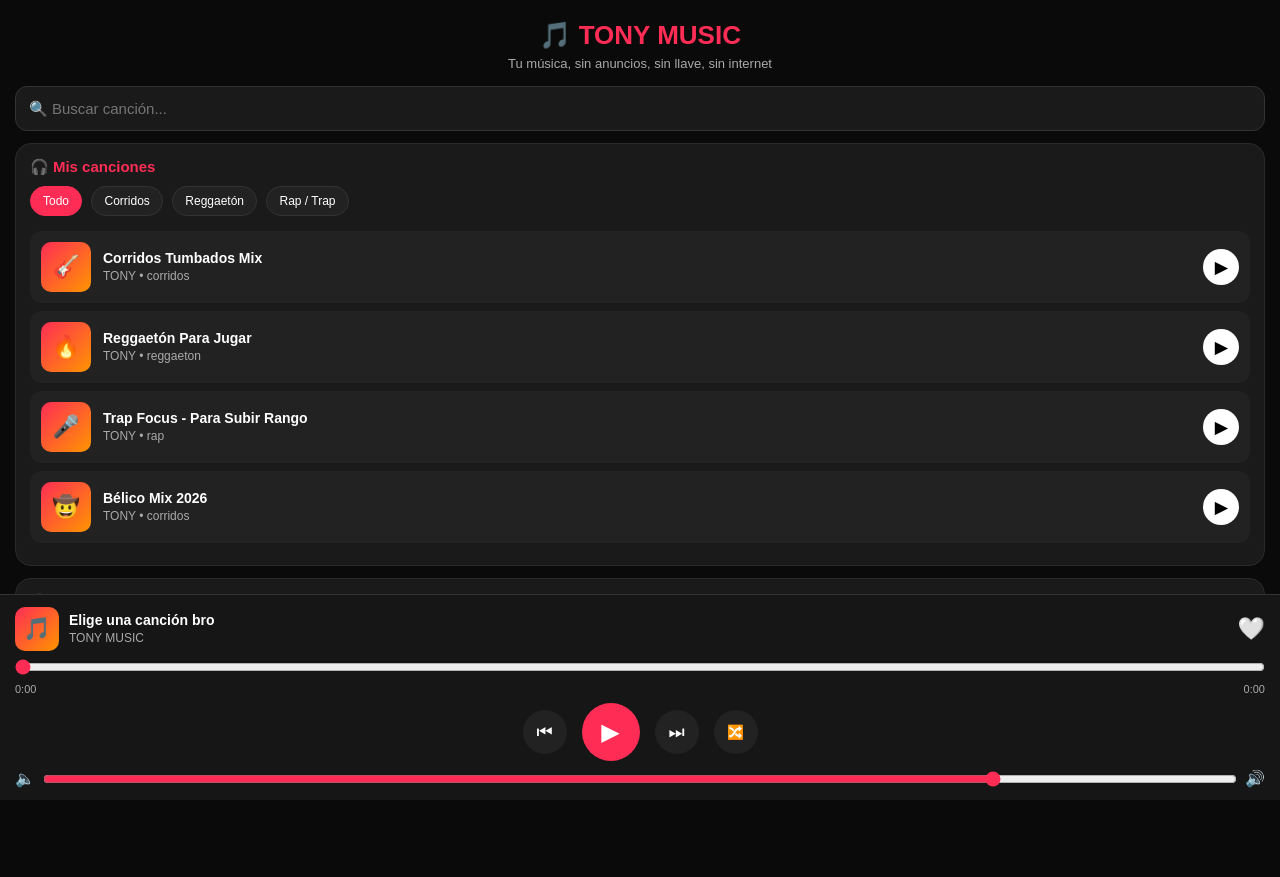
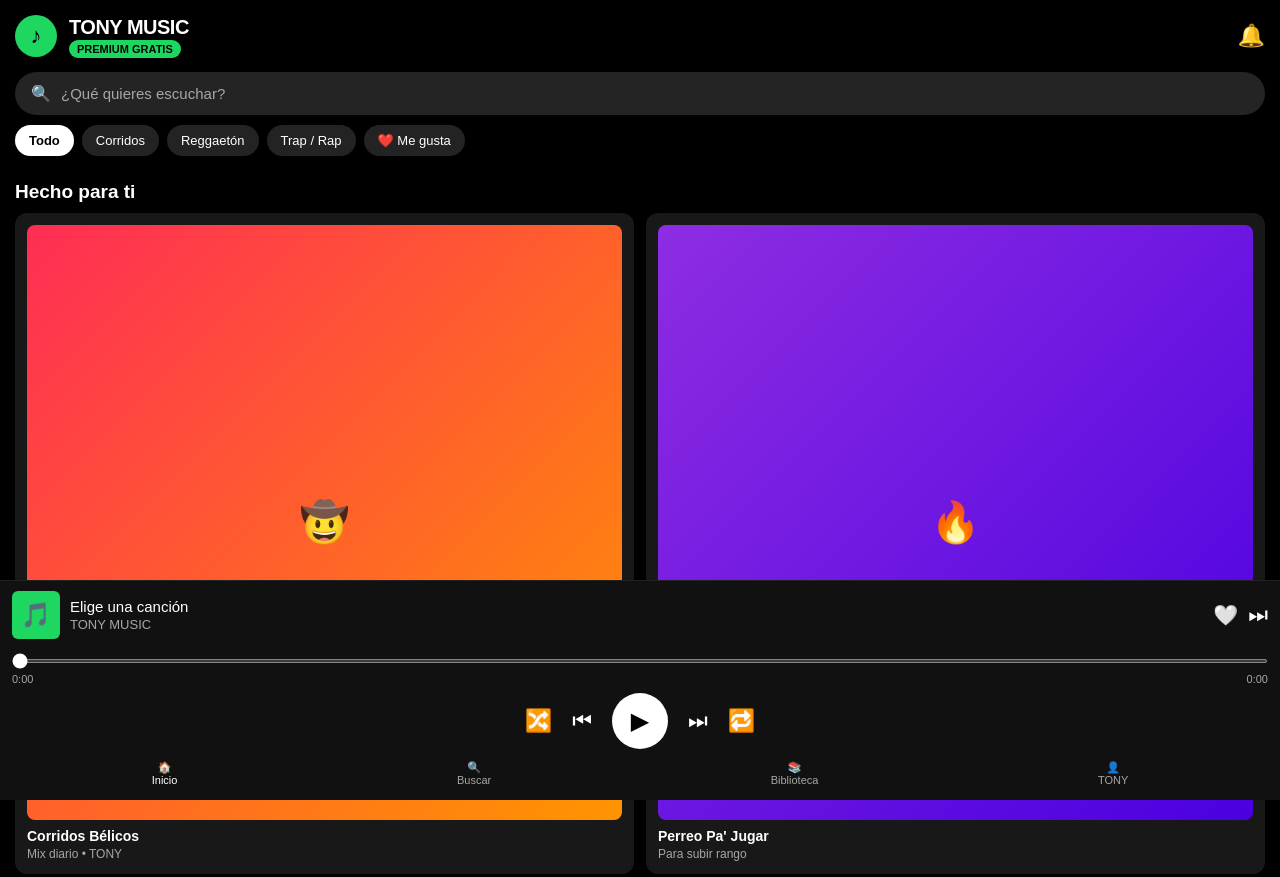
Before and after one commit to angelajjdbdmsl/tony-music, a plain HTML site: page index.html in a window 1280 px wide. Shown: the top 877 px of the page. Drawn offline with Linux system fonts and the light colour scheme.

Commit message:
Actualizar index.html

```diff
--- a/index.html
+++ b/index.html
@@ -3,81 +3,121 @@
 <head>
 <meta charset="UTF-8">
 <meta name="viewport" content="width=device-width, initial-scale=1.0">
-<title>TONY MUSIC</title>
+<title>TONY MUSIC - Como 【entity-Spotify¦canonical_name=Spotify】</title>
 <style>
   *{margin:0;padding:0;box-sizing:border-box;font-family:Arial,sans-serif}
-  body{background:#0a0a0a;color:#fff;padding:15px;padding-bottom:120px}
-  h1{text-align:center;color:#ff2d55;font-size:26px;margin:5px 0}
-  p{text-align:center;color:#aaa;font-size:13px;margin-bottom:15px}
-  .search{width:100%;padding:13px;border-radius:12px;border:1px solid #333;background:#1a1a1a;color:#fff;font-size:15px;margin-bottom:12px;outline:none}
-  .card{background:#1a1a1a;border:1px solid #2a2a2a;border-radius:16px;padding:14px;margin-bottom:12px}
-  .card h2{font-size:15px;color:#ff2d55;margin-bottom:10px}
-  .song{display:flex;align-items:center;gap:12px;padding:11px;background:#222;border-radius:12px;margin-bottom:8px;cursor:pointer}
-  .song.active{background:#ff2d55}
-  .cover{width:50px;height:50px;border-radius:10px;background:linear-gradient(135deg,#ff2d55,#ff9500);display:flex;align-items:center;justify-content:center;font-size:22px;flex-shrink:0;overflow:hidden}
+  body{background:#000;color:#fff;padding-bottom:140px}
+  /* HEADER TIPO 【entity-SPOTIFY¦canonical_name=Spotify】 */
+  .header{position:sticky;top:0;background:#000;padding:15px;display:flex;align-items:center;gap:12px;z-index:10}
+  .logo{width:42px;height:42px;background:#1ed760;border-radius:50%;display:flex;align-items:center;justify-content:center;font-size:22px;color:#000;font-weight:bold}
+  .header b{font-size:20px;letter-spacing:-0.5px}
+  .header span{font-size:11px;background:#1ed760;color:#000;padding:3px 8px;border-radius:20px;font-weight:bold}
+  .search-bar{margin:0 15px;background:#242424;border-radius:30px;padding:12px 16px;display:flex;gap:10px;align-items:center}
+  .search-bar input{background:none;border:none;outline:none;color:#fff;width:100%;font-size:15px}
+  .search-bar input::placeholder{color:#a7a7a7}
+  /* CHIPS */
+  .chips{display:flex;gap:8px;padding:10px 15px;overflow-x:auto;white-space:nowrap}
+  .chip{background:#232323;padding:8px 14px;border-radius:20px;font-size:13px;cursor:pointer;flex-shrink:0}
+  .chip.active{background:#fff;color:#000;font-weight:bold}
+  /* SECCION */
+  h2{font-size:19px;padding:15px 15px 10px}
+  .grid{display:grid;grid-template-columns:1fr 1fr;gap:12px;padding:0 15px}
+  .playlist-card{background:#181818;border-radius:12px;padding:12px;cursor:pointer}
+  .playlist-card:active{background:#282828}
+  .playlist-card .img{width:100%;aspect-ratio:1;border-radius:8px;display:flex;align-items:center;justify-content:center;font-size:40px;margin-bottom:8px}
+  .playlist-card b{font-size:14px;display:block;white-space:nowrap;overflow:hidden;text-overflow:ellipsis}
+  .playlist-card span{font-size:12px;color:#a7a7a7}
+  /* LISTA TIPO SPOTIFY */
+  .song{display:flex;align-items:center;gap:12px;padding:10px 15px;cursor:pointer}
+  .song.active{background:#1a1a1a}
+  .num{width:20px;text-align:center;color:#a7a7a7;font-size:13px}
+  .cover{width:52px;height:52px;border-radius:6px;display:flex;align-items:center;justify-content:center;font-size:24px;flex-shrink:0;overflow:hidden}
   .cover img{width:100%;height:100%;object-fit:cover}
   .info{flex:1;min-width:0}
-  .info b{display:block;white-space:nowrap;overflow:hidden;text-overflow:ellipsis;font-size:14px}
-  .info span{font-size:12px;color:#aaa}
-  .song.active .info span{color:#fff}
-  .playbtn{width:36px;height:36px;border-radius:50%;background:#fff;color:#000;display:flex;align-items:center;justify-content:center;font-weight:bold;flex-shrink:0}
-  input[type=file]{width:100%;background:#222;padding:10px;border-radius:10px;color:#fff;margin-top:8px}
-  .player{position:fixed;bottom:0;left:0;right:0;background:#161616;border-top:1px solid #333;padding:12px 15px}
-  .player-top{display:flex;align-items:center;gap:10px;margin-bottom:8px}
-  .player-top .cover{width:44px;height:44px}
-  .controls{display:flex;justify-content:center;gap:15px;align-items:center;margin:8px 0}
-  .controls button{border:none;cursor:pointer;background:#222;color:#fff;border-radius:50%;width:44px;height:44px;font-size:18px}
-  .controls button.main{background:#ff2d55;width:58px;height:58px;font-size:24px;color:#fff}
-  input[type=range]{width:100%;accent-color:#ff2d55}
-  .time{display:flex;justify-content:space-between;font-size:11px;color:#aaa;margin-top:4px}
-  .chip{display:inline-block;background:#222;border:1px solid #333;padding:7px 12px;border-radius:20px;font-size:12px;margin:0 5px 5px 0;cursor:pointer}
-  .chip.active{background:#ff2d55;border-color:#ff2d55}
+  .info b{display:block;white-space:nowrap;overflow:hidden;text-overflow:ellipsis;font-size:15px;font-weight:500}
+  .info span{font-size:13px;color:#a7a7a7}
+  .heart{font-size:20px}
+  /* PLAYER ABAJO */
+  .player{position:fixed;bottom:0;left:0;right:0;background:#111;padding:10px 12px 14px;border-top:1px solid #222}
+  .player-top{display:flex;align-items:center;gap:10px}
+  .player-top .cover{width:48px;height:48px}
+  .progress-wrap{margin:10px 0 6px}
+  input[type=range]{width:100%;accent-color:#fff;height:4px}
+  .time{display:flex;justify-content:space-between;font-size:11px;color:#a7a7a7}
+  .controls{display:flex;justify-content:center;align-items:center;gap:20px;margin-top:8px}
+  .controls button{background:none;border:none;color:#fff;font-size:22px;cursor:pointer}
+  .controls button.main{background:#fff;color:#000;width:56px;height:56px;border-radius:50%;font-size:24px;display:flex;align-items:center;justify-content:center}
+  .bottom-nav{display:flex;justify-content:space-around;padding:12px 0 0;color:#a7a7a7;font-size:11px;text-align:center}
+  .bottom-nav div.active{color:#fff}
+  .add-btn{margin:15px;background:#1ed760;color:#000;text-align:center;padding:14px;border-radius:30px;font-weight:bold;cursor:pointer}
+  input[type=file]{display:none}
 </style>
 </head>
 <body>
 
-<h1>🎵 TONY MUSIC</h1>
-<p>Tu música, sin anuncios, sin llave, sin internet</p>
-
-<input class="search" id="buscar" placeholder="🔍 Buscar canción..." oninput="filtrar()">
-
-<div class="card">
-  <h2>🎧 Mis canciones</h2>
-  <div>
-    <span class="chip active" onclick="filtrarCat('todo',this)">Todo</span>
-    <span class="chip" onclick="filtrarCat('corridos',this)">Corridos</span>
-    <span class="chip" onclick="filtrarCat('reggaeton',this)">Reggaetón</span>
-    <span class="chip" onclick="filtrarCat('rap',this)">Rap / Trap</span>
-  </div>
-  <div id="lista" style="margin-top:10px"></div>
+<div class="header">
+  <div class="logo">♪</div>
+  <div><b>TONY MUSIC</b><br><span>PREMIUM GRATIS</span></div>
+  <div style="margin-left:auto;font-size:22px">🔔</div>
 </div>
 
-<div class="card">
-  <h2>➕ Agregar tus canciones</h2>
-  <p style="text-align:left;color:#ccc;font-size:12px;margin-bottom:5px">Elige tus MP3 de tu celular y se agregan al momento.</p>
-  <input type="file" id="file" accept="audio/*" multiple>
-  <button onclick="document.getElementById('file').click()" style="width:100%;padding:12px;border:none;border-radius:12px;background:#ff2d55;color:#fff;font-weight:bold;margin-top:10px">📂 ELEGIR MÚSICA DE MI CEL</button>
+<div class="search-bar">🔍 <input id="buscar" placeholder="¿Qué quieres escuchar?" oninput="mostrar()"></div>
+
+<div class="chips" id="chips">
+  <div class="chip active" onclick="setCat('todo',this)">Todo</div>
+  <div class="chip" onclick="setCat('corridos',this)">Corridos</div>
+  <div class="chip" onclick="setCat('reggaeton',this)">Reggaetón</div>
+  <div class="chip" onclick="setCat('rap',this)">Trap / Rap</div>
+  <div class="chip" onclick="setCat('fav',this)">❤️ Me gusta</div>
 </div>
+
+<h2>Hecho para ti</h2>
+<div class="grid">
+  <div class="playlist-card" onclick="playMix('corridos')">
+    <div class="img" style="background:linear-gradient(135deg,#ff2d55,#ff9500)">🤠</div>
+    <b>Corridos Bélicos</b><span>Mix diario • TONY</span>
+  </div>
+  <div class="playlist-card" onclick="playMix('reggaeton')">
+    <div class="img" style="background:linear-gradient(135deg,#8e2de2,#4a00e0)">🔥</div>
+    <b>Perreo Pa' Jugar</b><span>Para subir rango</span>
+  </div>
+  <div class="playlist-card" onclick="playMix('rap')">
+    <div class="img" style="background:linear-gradient(135deg,#000,#333)">🎤</div>
+    <b>Trap Focus</b><span>Concentración total</span>
+  </div>
+  <div class="playlist-card" onclick="document.getElementById('file').click()">
+    <div class="img" style="background:linear-gradient(135deg,#1ed760,#00c853)">➕</div>
+    <b>Agregar Música</b><span>Tus MP3 de tu cel</span>
+  </div>
+</div>
+
+<h2>Tu biblioteca</h2>
+<div id="lista"></div>
+
+<div class="add-btn" onclick="document.getElementById('file').click()">📂 AGREGAR MIS MP3</div>
+<input type="file" id="file" accept="audio/*" multiple>
 
 <div class="player">
   <div class="player-top">
-    <div class="cover" id="coverPlayer">🎵</div>
-    <div class="info" style="flex:1">
-      <b id="titulo">Elige una canción bro</b>
-      <span id="artista">TONY MUSIC</span>
-    </div>
-    <span id="like" onclick="like()" style="font-size:22px;cursor:pointer">🤍</span>
+    <div class="cover" id="coverPlayer" style="background:#1ed760">🎵</div>
+    <div class="info" style="flex:1"><b id="titulo">Elige una canción</b><span id="artista">TONY MUSIC</span></div>
+    <div class="heart" id="likeBtn" onclick="toggleLike()">🤍</div>
+    <div style="font-size:22px" onclick="siguiente()">⏭</div>
   </div>
-  <input type="range" id="progreso" value="0" min="0" max="100" oninput="saltar(this.value)">
+  <div class="progress-wrap"><input type="range" id="progreso" value="0" min="0" max="100" oninput="saltar(this.value)"></div>
   <div class="time"><span id="actual">0:00</span><span id="total">0:00</span></div>
   <div class="controls">
+    <button onclick="aleatorio()">🔀</button>
     <button onclick="anterior()">⏮</button>
     <button class="main" id="btnPlay" onclick="playPause()">▶</button>
     <button onclick="siguiente()">⏭</button>
-    <button onclick="aleatorio()" style="font-size:14px">🔀</button>
+    <button onclick="repetir()">🔁</button>
   </div>
-  <div style="display:flex;align-items:center;gap:8px">
-    <span>🔈</span><input type="range" id="vol" min="0" max="100" value="80" oninput="volumen(this.value)"><span>🔊</span>
+  <div class="bottom-nav">
+    <div class="active">🏠<br>Inicio</div>
+    <div>🔍<br>Buscar</div>
+    <div>📚<br>Biblioteca</div>
+    <div>👤<br>TONY</div>
   </div>
 </div>
 
@@ -85,90 +125,82 @@
 
 <script>
 let canciones = [
-  {titulo:"Corridos Tumbados Mix", artista:"TONY", cat:"corridos", emoji:"🎸", url:""},
-  {titulo:"Reggaetón Para Jugar", artista:"TONY", cat:"reggaeton", emoji:"🔥", url:""},
-  {titulo:"Trap Focus - Para Subir Rango", artista:"TONY", cat:"rap", emoji:"🎤", url:""},
-  {titulo:"Bélico Mix 2026", artista:"TONY", cat:"corridos", emoji:"🤠", url:""},
+  {titulo:"Corridos Tumbados Mix", artista:"TONY Mix", cat:"corridos", emoji:"🤠", color:"#ff2d55", url:"", fav:false},
+  {titulo:"Bélico Hasta Morir", artista:"TONY", cat:"corridos", emoji:"🔥", color:"#ff9500", url:"", fav:false},
+  {titulo:"Perreo Pa' Subir Rango", artista:"TONY", cat:"reggaeton", emoji:"🎶", color:"#8e2de2", url:"", fav:false},
+  {titulo:"Trap Focus 2026", artista:"TONY", cat:"rap", emoji:"🎤", color:"#333", url:"", fav:false},
+  {titulo:"Reggaetón Viejo - Clásicos", artista:"TONY", cat:"reggaeton", emoji:"💃", color:"#00c853", url:"", fav:false},
 ];
 let actual = -1;
-let catActual = 'todo';
-let liked = false;
+let cat = 'todo';
 let audio = document.getElementById('audio');
 
 function mostrar(){
   let q = document.getElementById('buscar').value.toLowerCase();
   let html = '';
   canciones.forEach((c,i)=>{
-    if(catActual!=='todo' && c.cat!==catActual) return;
+    if(cat!=='todo' && cat!=='fav' && c.cat!==cat) return;
+    if(cat==='fav' && !c.fav) return;
     if(q && !c.titulo.toLowerCase().includes(q)) return;
     html += `<div class="song ${i===actual?'active':''}" onclick="tocar(${i})">
-      <div class="cover">${c.emoji}</div>
-      <div class="info"><b>${c.titulo}</b><span>${c.artista} • ${c.cat}</span></div>
-      <div class="playbtn">${i===actual?'⏸':'▶'}</div>
+      <div class="num">${i===actual?'▶':i+1}</div>
+      <div class="cover" style="background:${c.color}">${c.emoji}</div>
+      <div class="info"><b>${c.titulo}</b><span>${c.artista}</span></div>
+      <div class="heart" onclick="event.stopPropagation();fav(${i})">${c.fav?'❤️':'🤍'}</div>
     </div>`;
   });
-  if(!html) html = '<p style="color:#888;font-size:13px">No hay canciones. Agrégalas abajo 👇</p>';
+  if(!html) html = '<p style="padding:15px;color:#a7a7a7;font-size:13px">No hay canciones aquí. Dale a AGREGAR MIS MP3 👇</p>';
   document.getElementById('lista').innerHTML = html;
 }
-function filtrar(){ mostrar(); }
-function filtrarCat(cat, el){
-  catActual = cat;
-  document.querySelectorAll('.chip').forEach(c=>c.classList.remove('active'));
+function setCat(c,el){
+  cat=c;
+  document.querySelectorAll('.chip').forEach(x=>x.classList.remove('active'));
   el.classList.add('active');
   mostrar();
 }
 function tocar(i){
-  actual = i;
-  let c = canciones[i];
-  document.getElementById('titulo').innerText = c.titulo;
-  document.getElementById('artista').innerText = c.artista;
-  document.getElementById('coverPlayer').innerText = c.emoji;
-  if(!c.url){
-    alert('Bro, esta es de ejemplo. Agrega tus MP3 abajo y esa sí va a sonar.');
-    mostrar();
-    return;
-  }
-  audio.src = c.url;
-  audio.play();
-  document.getElementById('btnPlay').innerText = '⏸';
+  actual=i; let c=canciones[i];
+  document.getElementById('titulo').innerText=c.titulo;
+  document.getElementById('artista').innerText=c.artista;
+  document.getElementById('coverPlayer').innerText=c.emoji;
+  document.getElementById('coverPlayer').style.background=c.color;
+  document.getElementById('likeBtn').innerText=c.fav?'❤️':'🤍';
+  if(!c.url){ alert('Esa es de ejemplo bro. Agrega tus MP3 y esa sí suena.'); mostrar(); return; }
+  audio.src=c.url; audio.play();
+  document.getElementById('btnPlay').innerText='⏸';
   mostrar();
 }
 function playPause(){
   if(actual===-1){ tocar(0); return; }
   if(audio.paused){ audio.play(); document.getElementById('btnPlay').innerText='⏸'; }
-  else { audio.pause(); document.getElementById('btnPlay').innerText='▶'; }
+  else{ audio.pause(); document.getElementById('btnPlay').innerText='▶'; }
 }
-function siguiente(){
-  if(canciones.length===0) return;
-  tocar((actual+1)%canciones.length);
+function siguiente(){ if(canciones.length) tocar((actual+1)%canciones.length); }
+function anterior(){ if(canciones.length) tocar((actual-1+canciones.length)%canciones.length); }
+function aleatorio(){ tocar(Math.floor(Math.random()*canciones.length)); }
+function repetir(){ audio.currentTime=0; audio.play(); }
+function fav(i){ canciones[i].fav=!canciones[i].fav; if(actual===i) document.getElementById('likeBtn').innerText=canciones[i].fav?'❤️':'🤍'; mostrar(); }
+function toggleLike(){ if(actual>=0) fav(actual); }
+function saltar(v){ if(audio.duration) audio.currentTime=(v/100)*audio.duration; }
+function playMix(categoria){
+  let idx = canciones.findIndex(x=>x.cat===categoria);
+  if(idx>=0) tocar(idx);
 }
-function anterior(){
-  if(canciones.length===0) return;
-  tocar((actual-1+canciones.length)%canciones.length);
-}
-function aleatorio(){ tocar(Math.floor(Math.random()*canciones.length)); }
-function like(){
-  liked = !liked;
-  document.getElementById('like').innerText = liked?'❤️':'🤍';
-}
-function volumen(v){ audio.volume = v/100; }
-function saltar(v){ if(audio.duration) audio.currentTime = (v/100)*audio.duration; }
-audio.ontimeupdate = ()=>{
+audio.ontimeupdate=()=>{
   if(!audio.duration) return;
-  document.getElementById('progreso').value = (audio.currentTime/audio.duration)*100;
-  document.getElementById('actual').innerText = fmt(audio.currentTime);
-  document.getElementById('total').innerText = fmt(audio.duration);
+  document.getElementById('progreso').value=(audio.currentTime/audio.duration)*100;
+  document.getElementById('actual').innerText=fmt(audio.currentTime);
+  document.getElementById('total').innerText=fmt(audio.duration);
 };
-audio.onended = ()=> siguiente();
+audio.onended=()=>siguiente();
 function fmt(s){ let m=Math.floor(s/60); let sec=Math.floor(s%60); return m+':'+(sec<10?'0':'')+sec; }
 
-document.getElementById('file').onchange = e=>{
-  let files = [...e.target.files];
+document.getElementById('file').onchange=e=>{
+  let files=[...e.target.files];
   files.forEach(f=>{
-    let url = URL.createObjectURL(f);
-    canciones.push({titulo:f.name.replace('.mp3','').replace('.m4a',''), artista:'Mi Celular', cat:'todo', emoji:'🎵', url:url});
+    canciones.push({titulo:f.name.replace('.mp3','').replace('.m4a',''), artista:'Mi Celular', cat:'todo', emoji:'🎵', color:'#1ed760', url:URL.createObjectURL(f), fav:false});
   });
-  alert('Listo bro! Se agregaron '+files.length+' canciones. Ya puedes ponerles play.');
+  alert('Listo bro! '+files.length+' canciones agregadas. Ya puedes ponerle play.');
   mostrar();
 };
 mostrar();
```
